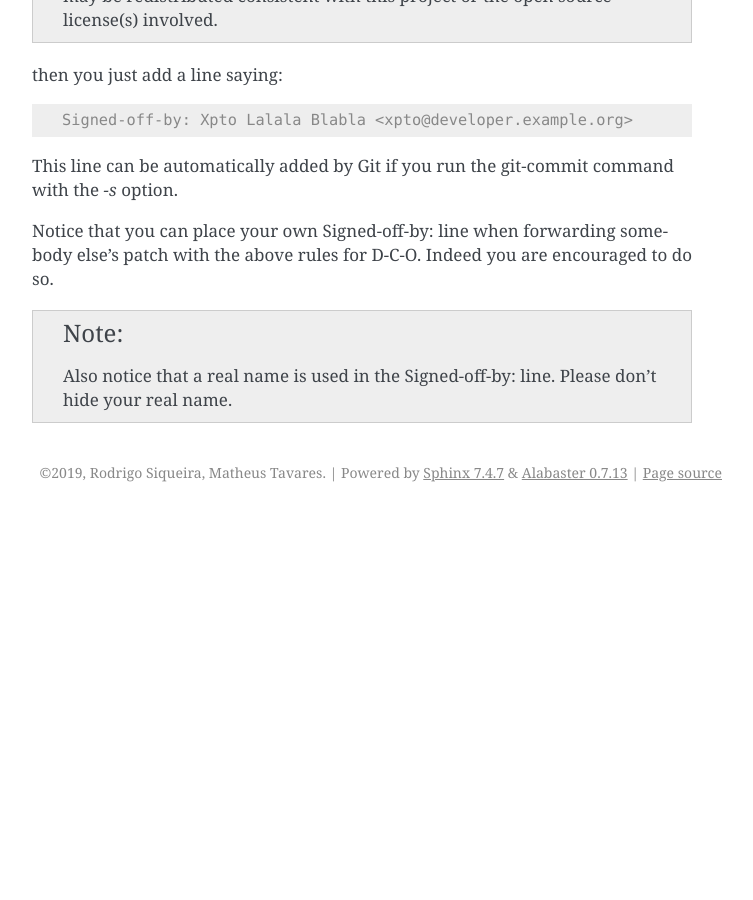
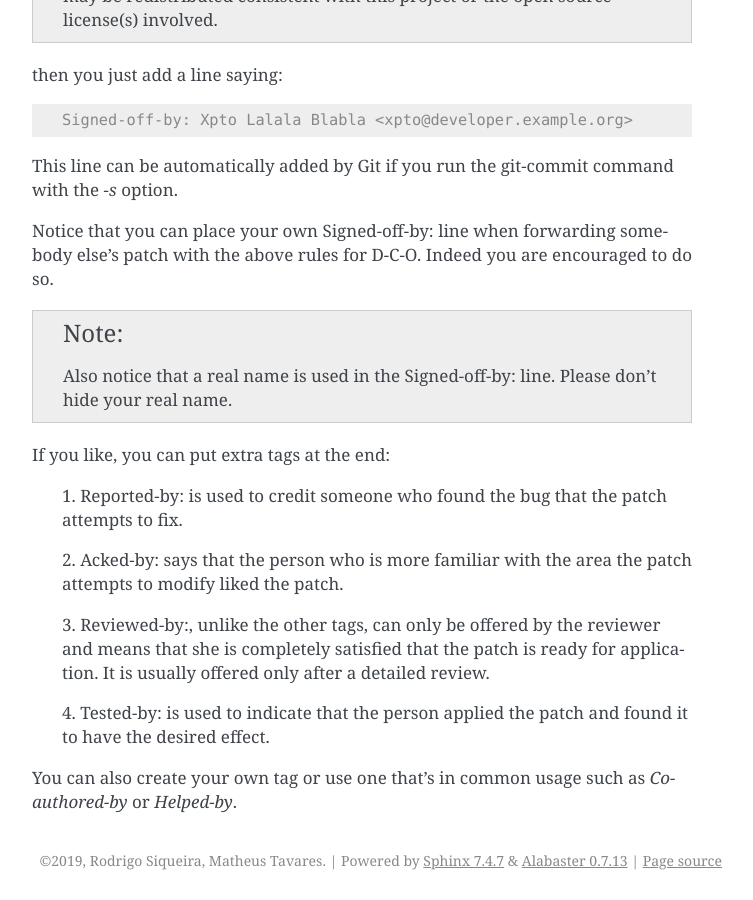
Before and after one commit to kworkflow/kworkflow, a Sphinx documentation site: the page built from documentation/content/howtocontribute.rst, in a window 1280 px wide and 900 px high, scrolled down 3012 px. Shown: the whole window, without its empty margins (388-1141 px from the left). Built offline with Sphinx 7.4.7, drawn with Linux system fonts in a browser that asks for light colours; formulas are drawn with MathJax 3; before the commit the page ends 3524 px from its top, so only the background shows below that.

Commit message:
documentation: contribution: mention message tags
We are already using some tags at kw's commit messages such as
Signed-off-by and Reviewed-by. But currently, only the former is
mentioned in our documentation. Let's include the latter and other
commonly used ones.

The added text comes from
https://git-scm.com/docs/SubmittingPatches/2.24.0 (with modifications)

Signed-off-by: Matheus Tavares <matheus.bernardino@usp.br>
Reviewed-by: Rodrigo Siqueira <rodrigosiqueiramelo@gmail.com>

```diff
--- a/documentation/content/howtocontribute.rst
+++ b/documentation/content/howtocontribute.rst
@@ -133,3 +133,21 @@ so.
 .. note::
   Also notice that a real name is used in the Signed-off-by: line. Please don't
   hide your real name.
+
+If you like, you can put extra tags at the end:
+
+    1. Reported-by: is used to credit someone who found the bug that the patch
+    attempts to fix.
+
+    2. Acked-by: says that the person who is more familiar with the area the
+    patch attempts to modify liked the patch.
+
+    3. Reviewed-by:, unlike the other tags, can only be offered by the reviewer
+    and means that she is completely satisfied that the patch is ready for
+    application. It is usually offered only after a detailed review.
+
+    4. Tested-by: is used to indicate that the person applied the patch and
+    found it to have the desired effect.
+
+You can also create your own tag or use one that’s in common usage such as
+`Co-authored-by` or `Helped-by`.
```
